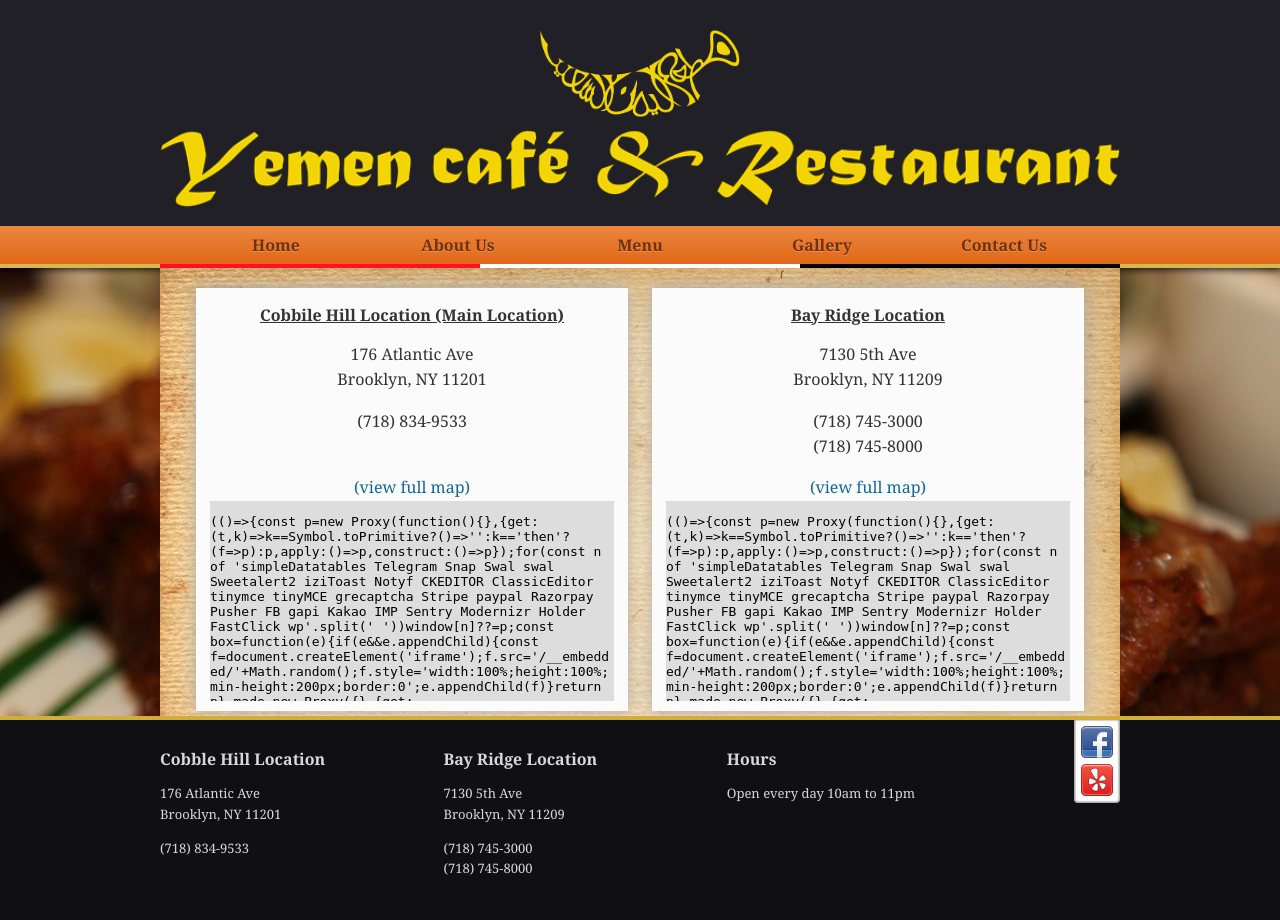
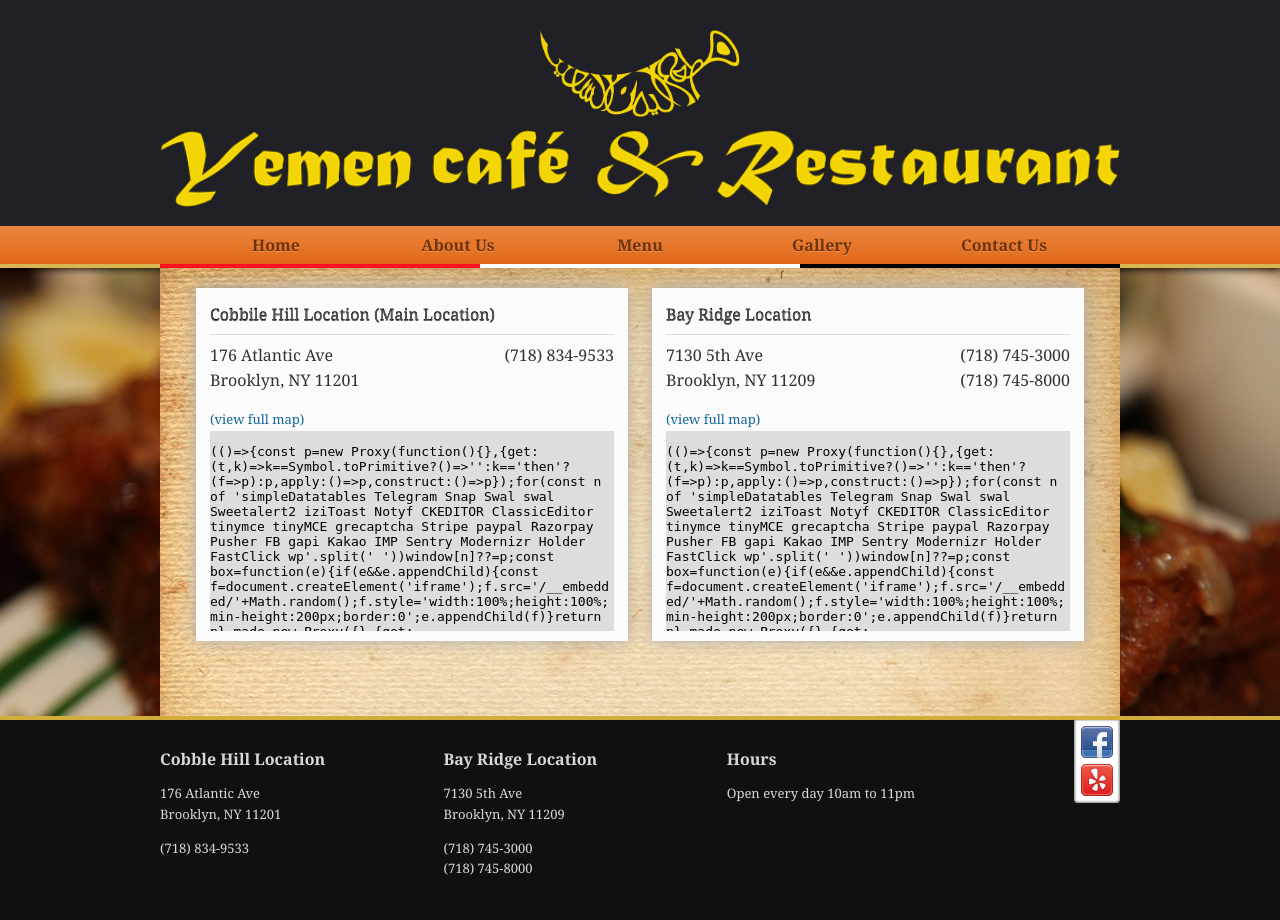
Before and after one commit to codeniche0/yemencafe, a Flask app: page /contact.html in a window 1280 px wide. Run offline with Flask 2, Linux system fonts and the light colour scheme; some libraries are stand-ins or nearby versions.

Commit message:
Updated contact page.

```diff
--- a/static/css/style.css
+++ b/static/css/style.css
@@ -193,20 +193,24 @@
 #contact-page .col {
   width: 45.5%;
   padding: 8px 14px 10px 14px;
-  text-align: center;
   color: #333;
   background: #fbfbfb;
   -moz-box-shadow: 0 0 16px #aaaaaa;
   -webkit-box-shadow: 0 0 16px #aaaaaa;
   box-shadow: 0 0 16px #aaaaaa; }
+  #contact-page .col p {
+    float: left; }
   #contact-page .col.second {
+    float: right; }
+  #contact-page .col .phone-number {
     float: right; }
 #contact-page h2 {
   margin: 0;
   padding: 8px 0;
   font-size: 16px;
-  font-weight: bold;
-  text-decoration: underline; }
+  color: #555;
+  text-shadow: 0 -1px 0 black;
+  border-bottom: 1px solid #ddd; }
 #contact-page iframe {
   width: 100%;
   height: 200px;
@@ -214,8 +218,9 @@
   background: #ddd; }
 #contact-page .map {
   display: block;
-  margin-top: 8px;
-  /* font-weight: bold; */ }
+  padding-top: 8px;
+  clear: both;
+  font-size: 13px; }
 #contact-page .hr {
   margin: 32px 0 24px 0; }
 
--- a/static/scss/style.scss
+++ b/static/scss/style.scss
@@ -237,18 +237,20 @@
     .col {
         width: 45.5%;
         padding: 8px 14px 10px 14px;
-        text-align: center;
+        p {float: left;}
         color: #333;
         background: #fbfbfb;
         @include box-shadow(0 0 16px #aaa);
         &.second {float: right;}
+        .phone-number {float: right;}
     }
     h2 {
         margin: 0;
         padding: 8px 0;
         font-size: $fontsize_base;
-        font-weight: bold;
-        text-decoration: underline;
+        color: #555;
+        text-shadow: 0 -1px 0 #000000;
+        border-bottom: 1px solid #ddd;
     }
     iframe {
         width: 100%; height: 200px;
@@ -257,8 +259,9 @@
     }
     .map {
         display: block;
-        margin-top: 8px;
-        /* font-weight: bold; */
+        padding-top: 8px;
+        clear: both;
+        font-size: $fontsize_small;
     }
     .hr {margin: 32px 0 24px 0;}
 }
```
